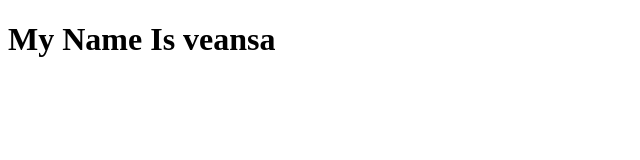
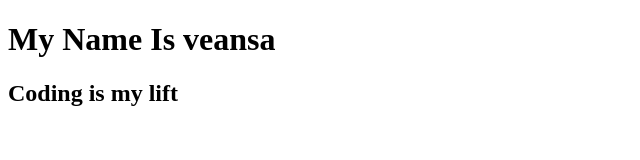
Before and after one commit to HouyVeasna/Demo_Test, a plain HTML site: page index.html in a window 1280 px wide. Shown: the whole page, without its empty margins (0-640 px from the left). Drawn offline with Linux system fonts and the light colour scheme.

Commit message:
index.html has been update

```diff
--- a/index.html
+++ b/index.html
@@ -8,5 +8,6 @@
 </head>
 <body>
     <h1>My Name Is veansa</h1>
+    <h2>Coding is my lift</h2>
 </body>
 </html>
```
